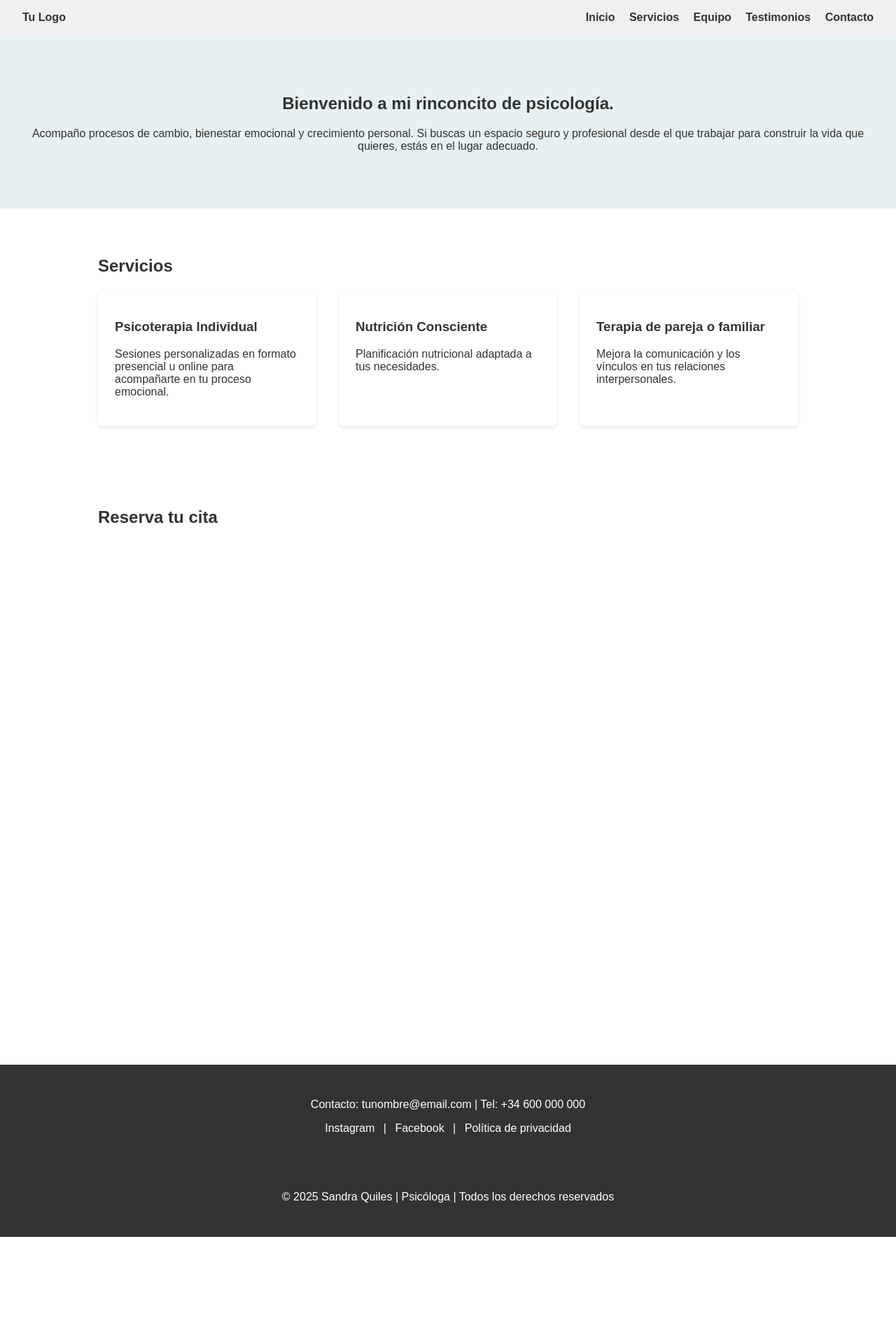
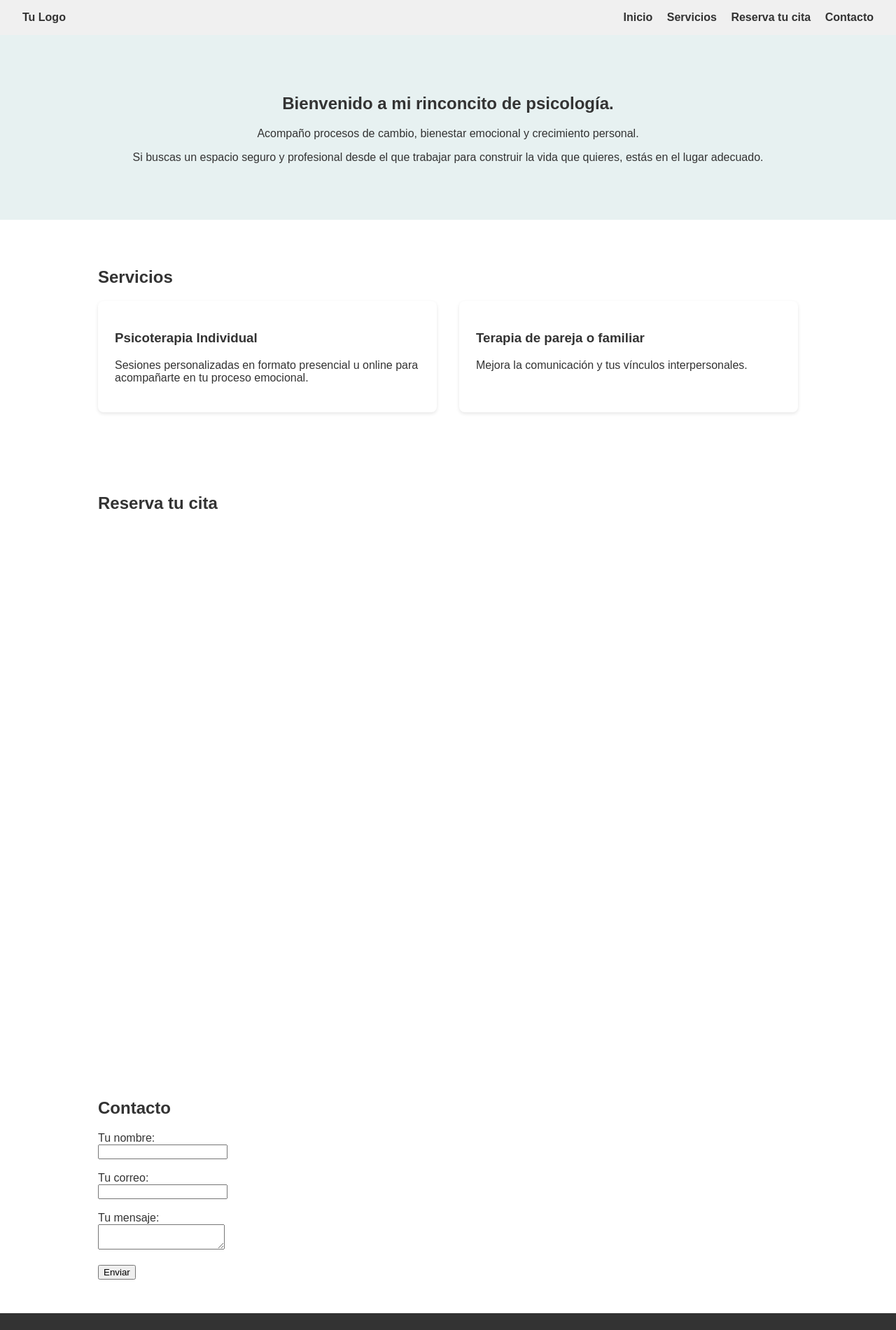
Before and after one commit to sandraqschz/sandraqpsicologia, a plain HTML site: page index.html in a window 1280 px wide. Shown: the top 1900 px of the page at 70% size. Before the commit the page ends 1767 px from the top, so only its background shows below. Drawn offline with nearby package versions, Linux system fonts and the light colour scheme; a script that the page names is missing.

Commit message:
Contacto y emailjs

```diff
--- a/index.html
+++ b/index.html
@@ -15,22 +15,35 @@
     footer { background: #333; color: #fff; padding: 2rem; text-align: center; }
     footer a { color: #fff; margin: 0 0.5rem; text-decoration: none; }
   </style>
-</head>
+     <link
+      href="https://fonts.googleapis.com/css2?family=Open+Sans&display=swap"
+      rel="stylesheet"
+    />
+    <script
+      type="text/javascript"
+      src="https://cdn.jsdelivr.net/npm/@emailjs/browser@3/dist/email.min.js"
+    ></script>
+    <script type="text/javascript">
+      (function () {
+        emailjs.init("OSiiqp6r6ii0Hlgwn");
+      })();
+    </script>
+  </head>
+
   <body>
  <header>
     <div><strong>Tu Logo</strong></div>
     <nav>
       <a href="#inicio">Inicio</a>
       <a href="#servicios">Servicios</a>
-      <a href="#equipo">Equipo</a>
-      <a href="#testimonios">Testimonios</a>
+      <a href="#reserva">Reserva tu cita</a>
       <a href="#contacto">Contacto</a>
     </nav>
   </header>
  <section class="hero" id="inicio">
     <h1>Bienvenido a mi rinconcito de psicología.</h1>
-    <p>Acompaño procesos de cambio, bienestar emocional y crecimiento personal.
-Si buscas un espacio seguro y profesional desde el que trabajar para construir la vida que quieres, estás en el lugar adecuado.</p>
+    <p>Acompaño procesos de cambio, bienestar emocional y crecimiento personal.</p>
+<p>Si buscas un espacio seguro y profesional desde el que trabajar para construir la vida que quieres, estás en el lugar adecuado.</p>
   </section>
 
 <section class="section" id="servicios">
@@ -41,15 +54,12 @@ Si buscas un espacio seguro y profesional desde el que trabajar para construir l
         <p>Sesiones personalizadas en formato presencial u online para acompañarte en tu proceso emocional.</p>
       </div>
       <div class="card">
-        <h3>Nutrición Consciente</h3>
-        <p>Planificación nutricional adaptada a tus necesidades.</p>
-      </div>
-      <div class="card">
         <h3>Terapia de pareja o familiar</h3>
-        <p>Mejora la comunicación y los vínculos en tus relaciones interpersonales.</p>
+        <p>Mejora la comunicación y tus vínculos interpersonales.</p>
       </div>
     </div>
   </section>
+
   <section class="section" id="reserva">
     <h2>Reserva tu cita</h2>
     <div class="reserva">
@@ -61,14 +71,24 @@ Si buscas un espacio seguro y profesional desde el que trabajar para construir l
     </div>
   </section>
 
-<footer id="contacto">
-    <p>Contacto: tunombre@email.com | Tel: +34 600 000 000</p>
-    <div>
-      <a href="#">Instagram</a> |
-      <a href="#">Facebook</a> |
-      <a href="#">Política de privacidad</a>
+<section class="section" id="Contacto">
+    <h2>Contacto</h2>
+    <div class="contacto">
+      <form id="contact-form">
+      <label for="nombre">Tu nombre:</label><br />
+      <input type="text" id="nombre" name="nombre" /><br /><br />
+
+      <label for="correo">Tu correo:</label><br />
+      <input type="email" id="correo" name="correo" /><br /><br />
+
+      <label for="mensaje">Tu mensaje:</label><br />
+      <textarea id="mensaje" name="mensaje"></textarea><br /><br />
+
+      <button type="submit">Enviar</button>
+    </form>
     </div>
-  </footer>
+  </section>
+
     <footer>
       <p>© 2025 Sandra Quiles | Psicóloga | Todos los derechos reservados</p>
     </footer>
```
